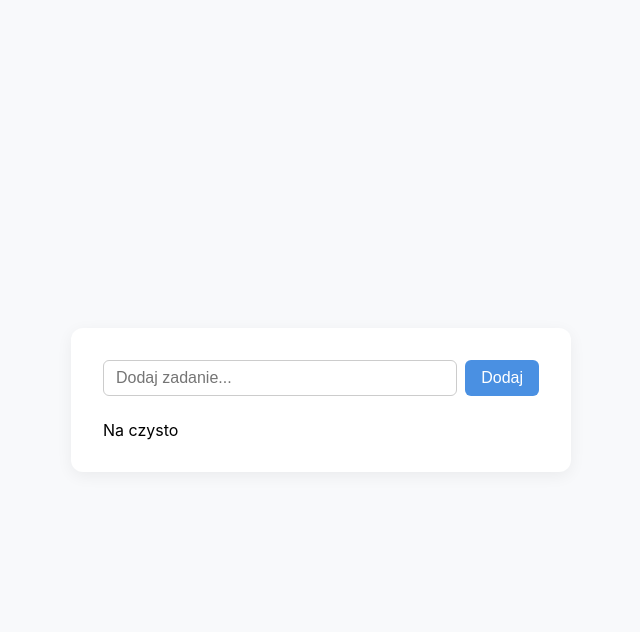
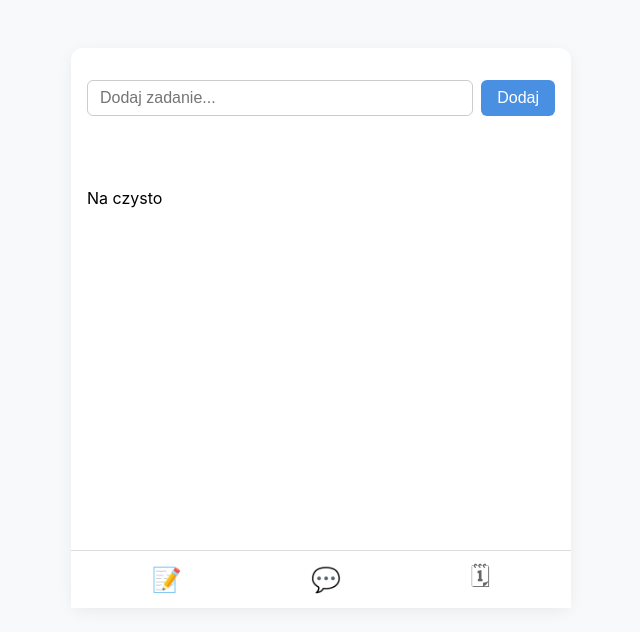
Before and after one commit to enowuigrek/AI-Daily-Assistant, a React (Vite) app: page / in a window 1280 px wide. Shown: the top 632 px of the page, without its empty margins (319-959 px from the left). Built offline with nearby package versions, Linux system fonts and the light colour scheme.

Commit message:
Add bottom navbar with view switching, scaffold Chat & Calendar, extract SCSS variables

```diff
--- a/src/App.jsx
+++ b/src/App.jsx
@@ -2,12 +2,16 @@ import { useState, useEffect } from 'react'
 import './App.scss'
 import TaskInput from './components/TaskInput/TaskInput.jsx'
 import TaskList from './components/TaskList/TaskList.jsx'
+import Chat from './components/Chat/Chat.jsx'
+import Calendar from './components/Calendar/Calendar.jsx'
+import NavBar from './components/NavBar/NavBar.jsx'
 
 function App() {
     const [tasks, setTasks] = useState(() => {
         const stored = localStorage.getItem('myTasks')
         return stored ? JSON.parse(stored) : []
     })
+    const [activeView, setActiveView] = useState('tasks') // domyślnie widok zadań
 
     useEffect(() => {
         localStorage.setItem('myTasks', JSON.stringify(tasks))
@@ -36,8 +40,35 @@ function App() {
     return (
         <div className="app-wrapper">
             <div className="app-container">
-                <TaskInput onAdd={addTask} />
-                <TaskList tasks={tasks} onToggle={toggleTask} onRemove={removeTask} onEdit={editTask} />
+
+                {/* Sekcja górna - input */}
+                <div className="header">
+                    {activeView === 'tasks' && (
+                        <TaskInput onAdd={addTask} />
+                    )}
+                </div>
+
+                {/* Sekcja środkowa - tu będzie scroll (TaskList, Chat, Calendar) */}
+                <div className="content">
+                    {activeView === 'tasks' && (
+                        <TaskList
+                            tasks={tasks}
+                            onToggle={toggleTask}
+                            onRemove={removeTask}
+                            onEdit={editTask}
+                        />
+                    )}
+                    {activeView === 'chat' && <Chat />}
+                    {activeView === 'calendar' && <Calendar />}
+                </div>
+
+                {/* Sekcja dolna - nawigacja */}
+                <div className="footer">
+                    <NavBar
+                        activeView={activeView}
+                        onSwitch={(view) => setActiveView(view)}
+                    />
+                </div>
             </div>
         </div>
     )
--- a/src/App.scss
+++ b/src/App.scss
@@ -1,9 +1,4 @@
-$bg-color: #f8f9fb;
-$white: #fff;
-$text-color: #333;
-$box-shadow: 0 4px 16px rgba(0, 0, 0, 0.06);
-$radius: 12px;
-$font-stack: -apple-system, BlinkMacSystemFont, 'Segoe UI', Roboto, Oxygen, Ubuntu, Cantarell, 'Open Sans', 'Helvetica Neue', sans-serif;
+@import './styles/variables';
 
 html,
 body {
@@ -23,25 +18,41 @@ body {
 .app-wrapper {
   display: flex;
   justify-content: center;
-  align-items: center;
-  min-height: 100%;
+  align-items: flex-start;
+  min-height: 100vh;
   width: 100%;
-  padding: 2rem;
   box-sizing: border-box;
+  padding: 1rem;
 }
 
 .app-container {
+  display: flex;
+  flex-direction: column;
+  min-height: 70vh;
+  width: 100%;
+  max-width: 500px;
   background: $white;
-  padding: 2rem;
   border-radius: $radius;
   box-shadow: $box-shadow;
-  width: 100%;
-  max-width: 500px;
+  margin: 2rem 0;
 }
 
-.app-title {
-  text-align: center;
-  font-size: 1.8rem;
-  font-weight: 600;
-  margin-bottom: 1.5rem;
+.header {
+  padding: 2rem 1rem;
 }
+
+.content {
+  flex: 1 1 auto;
+  overflow-y: auto;
+  padding: 1rem;
+  //padding-bottom: 3rem;
+}
+
+.footer {
+  border-top: 1px solid #ddd;
+  padding: 0.5rem 1rem;
+  margin-top: auto;
+  background: $white;
+  position: static;
+  z-index: 2;
+}
--- /dev/null
+++ b/src/components/Calendar/Calendar.jsx
@@ -0,0 +1,8 @@
+export default function Calendar() {
+    return (
+        <div>
+            <h2>Kalendarz</h2>
+            <p>Tu w przyszłości będzie kalendarz!</p>
+        </div>
+    )
+}
--- /dev/null
+++ b/src/components/Chat/Chat.jsx
@@ -0,0 +1,8 @@
+export default function Chat() {
+    return (
+        <div>
+            <h2>Chat</h2>
+            <p>Tu w przyszłości będzie chat!</p>
+        </div>
+    )
+}
--- /dev/null
+++ b/src/components/NavBar/NavBar.jsx
@@ -0,0 +1,26 @@
+import styles from './NavBar.module.scss' // jeśli chcesz mieć osobne style, w razie czego możesz ten plik stworzyć i wrzucić tam style
+
+export default function NavBar({ activeView, onSwitch }) {
+    return (
+        <nav className={styles.navBar}>
+            <button
+                className={activeView === 'tasks' ? styles.active : ''}
+                onClick={() => onSwitch('tasks')}
+            >
+                📝
+            </button>
+            <button
+                className={activeView === 'chat' ? styles.active : ''}
+                onClick={() => onSwitch('chat')}
+            >
+                💬
+            </button>
+            <button
+                className={activeView === 'calendar' ? styles.active : ''}
+                onClick={() => onSwitch('calendar')}
+            >
+                🗓
+            </button>
+        </nav>
+    )
+}
--- /dev/null
+++ b/src/components/NavBar/NavBar.module.scss
@@ -0,0 +1,24 @@
+@import '../../styles/variables';
+
+.navBar {
+    display: flex;
+    justify-content: space-around;
+    align-items: center;
+}
+
+.navBar button {
+    background: none;
+    border: none;
+    font-size: 1.5rem;
+    cursor: pointer;
+    color: #666;
+}
+
+.navBar button:hover {
+    transform: scale(1.2);
+}
+
+.active {
+    color: #1976d2;
+    font-weight: bold;
+}
--- a/src/components/TaskItem/TaskItem.module.scss
+++ b/src/components/TaskItem/TaskItem.module.scss
@@ -1,5 +1,3 @@
-/***** TaskItem.module.scss *****/
-
 .taskItem {
     display: flex;
     align-items: center;
--- a/src/components/TaskList/TaskList.module.scss
+++ b/src/components/TaskList/TaskList.module.scss
@@ -1,5 +1,3 @@
-/***** TaskList.module.scss *****/
-
 .incompleteList,
 .completedList {
   list-style-type: none;
--- /dev/null
+++ b/src/styles/variables.scss
@@ -0,0 +1,6 @@
+$bg-color: #f8f9fb;
+$white: #fff;
+$text-color: #333;
+$box-shadow: 0 4px 16px rgba(0, 0, 0, 0.06);
+$radius: 12px;
+$font-stack: -apple-system, BlinkMacSystemFont, 'Segoe UI', Roboto, Oxygen, Ubuntu, Cantarell, 'Open Sans', 'Helvetica Neue', sans-serif;
```
Also changed, not shown: src/components/Calendar/Calendar.module.scss (added), src/components/Chat/Chat.module.scss (added).
